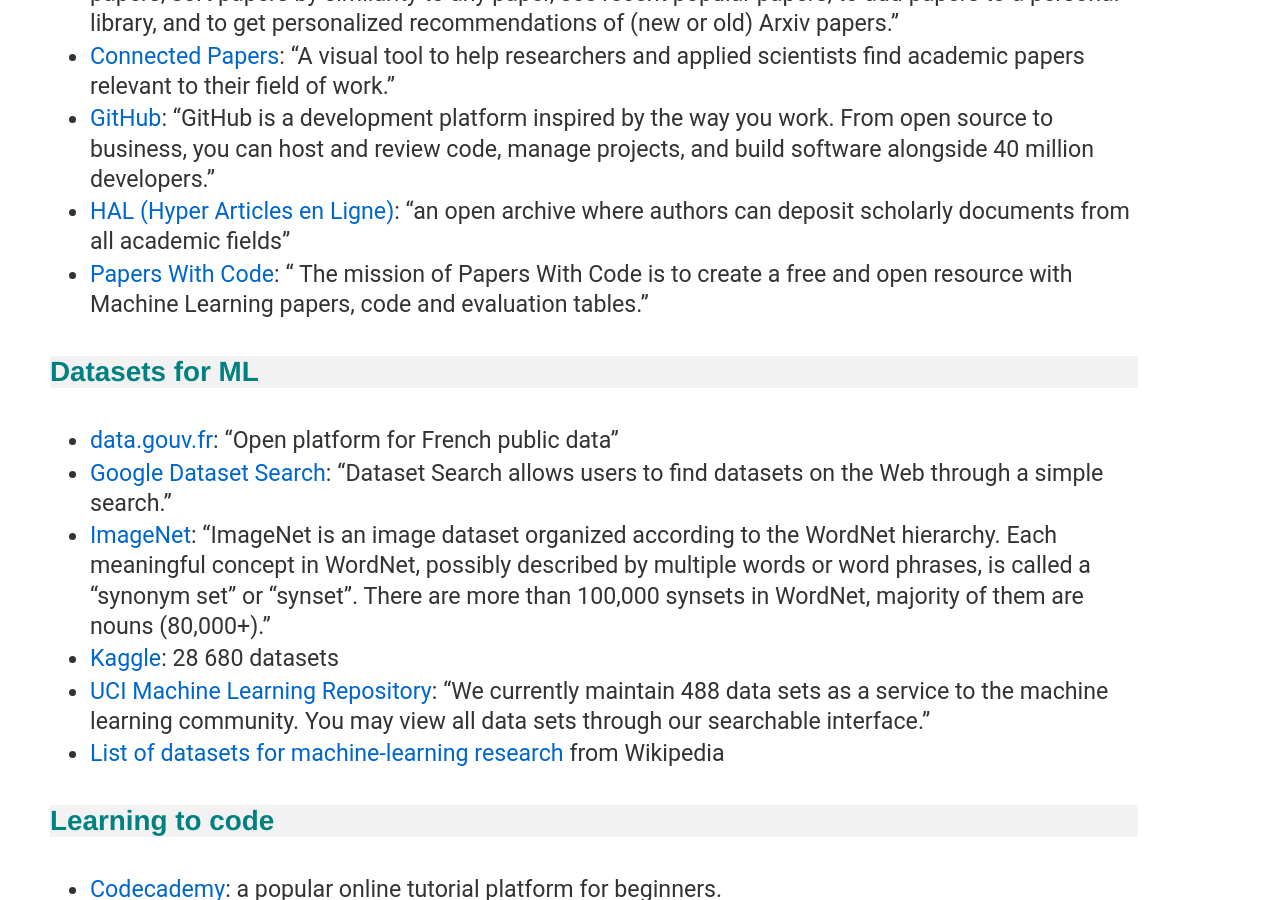
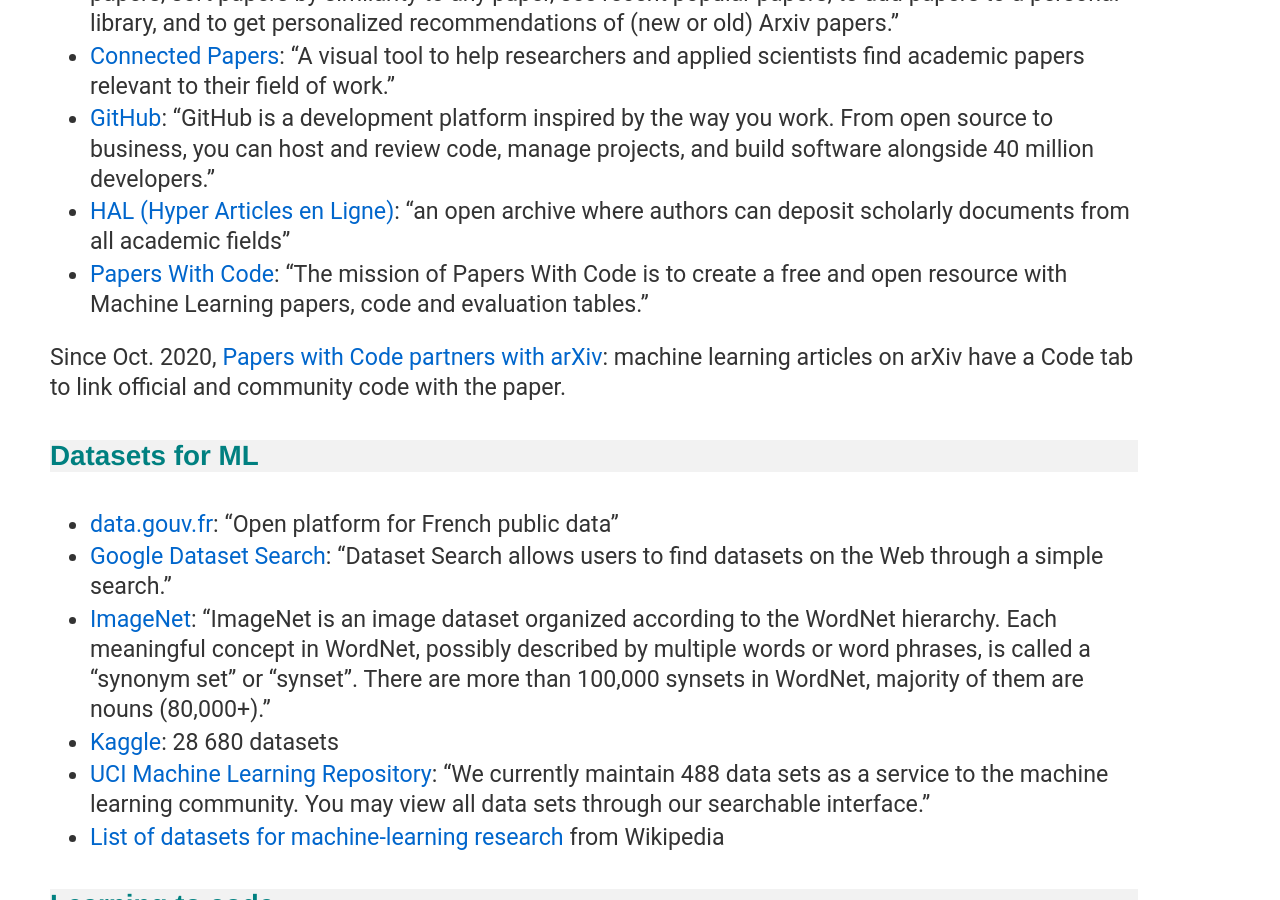
Before and after one commit to sylvaincom/sylvaincom.github.io, a Jekyll site: the page built from _posts/2019-08-12-res-ml.md, in a window 1280 px wide and 900 px high, scrolled down 1897 px. Built offline with Jekyll 4.4.1, drawn with Linux system fonts in a browser that asks for light colours; nearby versions of some CDN libraries.

Commit message:
New content: papers with code partners with arxiv

```diff
--- a/_posts/2019-08-12-res-ml.md
+++ b/_posts/2019-08-12-res-ml.md
@@ -46,7 +46,9 @@
 * [Connected Papers](https://www.connectedpapers.com/){:target="_blank"}: "A visual tool to help researchers and applied scientists find academic papers relevant to their field of work."
 * [GitHub](https://github.com/){:target="_blank"}: "GitHub is a development platform inspired by the way you work. From open source to business, you can host and review code, manage projects, and build software alongside 40 million developers."
 * [HAL (Hyper Articles en Ligne)](https://hal.archives-ouvertes.fr/){:target="_blank"}: "an open archive where authors can deposit scholarly documents from all academic fields"
-* [Papers With Code](https://paperswithcode.com/sota/){:target="_blank"}: " The mission of Papers With Code is to create a free and open resource with Machine Learning papers, code and evaluation tables."
+* [Papers With Code](https://paperswithcode.com/sota/){:target="_blank"}: "The mission of Papers With Code is to create a free and open resource with Machine Learning papers, code and evaluation tables."
+
+Since Oct. 2020, [Papers with Code partners with arXiv](https://medium.com/paperswithcode/papers-with-code-partners-with-arxiv-ecc362883167){:target="_blank"}: machine learning articles on arXiv have a Code tab to link official and community code with the paper.
 
 <a name='data'></a>
 #### Datasets for ML
```
